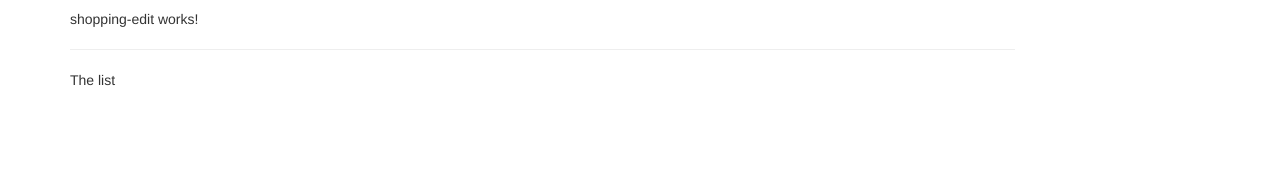
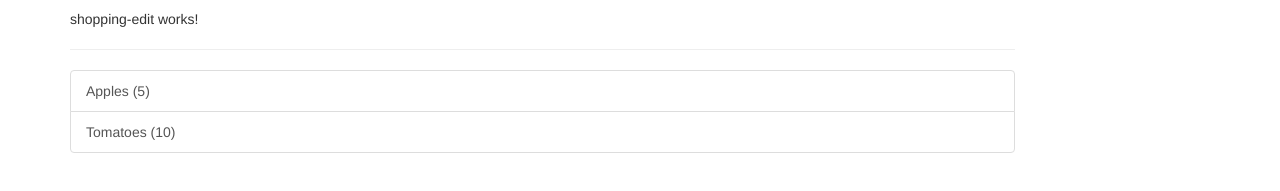
Before and after one commit to molusca/ng-inmarket, an Angular app: page / in a window 1280 px wide. Shown: the part 239-430 px from the top of the page. Built offline with nearby package versions, Linux system fonts and the light colour scheme.

Commit message:
Ingredient Model && shopping list structure

```diff
--- /dev/null
+++ b/src/app/shared/ingredient.model.ts
@@ -0,0 +1,3 @@
+export class Ingredient {
+  constructor(public name: string, public amount: number) {}
+}
--- a/src/app/shopping-list/shopping-list.component.html
+++ b/src/app/shopping-list/shopping-list.component.html
@@ -2,6 +2,13 @@
   <div class="col-xs-10">
     <app-shopping-edit></app-shopping-edit>
     <hr>
-    <p>The list</p>
+    <ul class="list-group">
+      <a
+        style="cursor: pointer"
+        class="list-group-item"
+        *ngFor="let ingredient of ingredients">
+        {{ ingredient.name }} ({{ ingredient.amount }})
+      </a>
+    </ul>
   </div>
 </div>
--- a/src/app/shopping-list/shopping-list.component.ts
+++ b/src/app/shopping-list/shopping-list.component.ts
@@ -1,3 +1,4 @@
+import { Ingredient } from './../shared/ingredient.model';
 import { Component, OnInit, ChangeDetectionStrategy } from '@angular/core';
 
 @Component({
@@ -8,6 +9,11 @@
 })
 export class ShoppingListComponent implements OnInit {
 
+  ingredients: Ingredient[] = [
+    new Ingredient('Apples', 5),
+    new Ingredient('Tomatoes', 10),
+  ];
+
   constructor() { }
 
   ngOnInit(): void {
```
